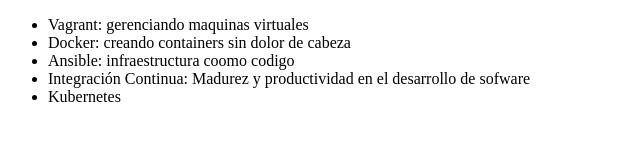
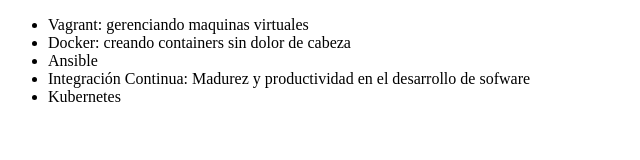
Before and after one commit to Karinaa82/alura-git, a plain HTML site: page index.html in a window 1280 px wide. Shown: the whole page, without its empty margins (0-640 px from the left). Drawn offline with Linux system fonts and the light colour scheme.

Commit message:
Revert " cambiando el nombre del curso ansible"
This reverts commit ec79bf81bbc7548e400a960ecd99cf2899b922b6.

```diff
--- a/index.html
+++ b/index.html
@@ -9,7 +9,7 @@
     <ul>
         <li>Vagrant: gerenciando maquinas virtuales</li>
         <li>Docker: creando containers sin dolor de cabeza</li>
-        <li>Ansible: infraestructura coomo codigo</li>
+        <li>Ansible</li>
         <li>Integración Continua: Madurez y productividad en el desarrollo de sofware</li>
         <li>Kubernetes</li>
     </ul>
```
